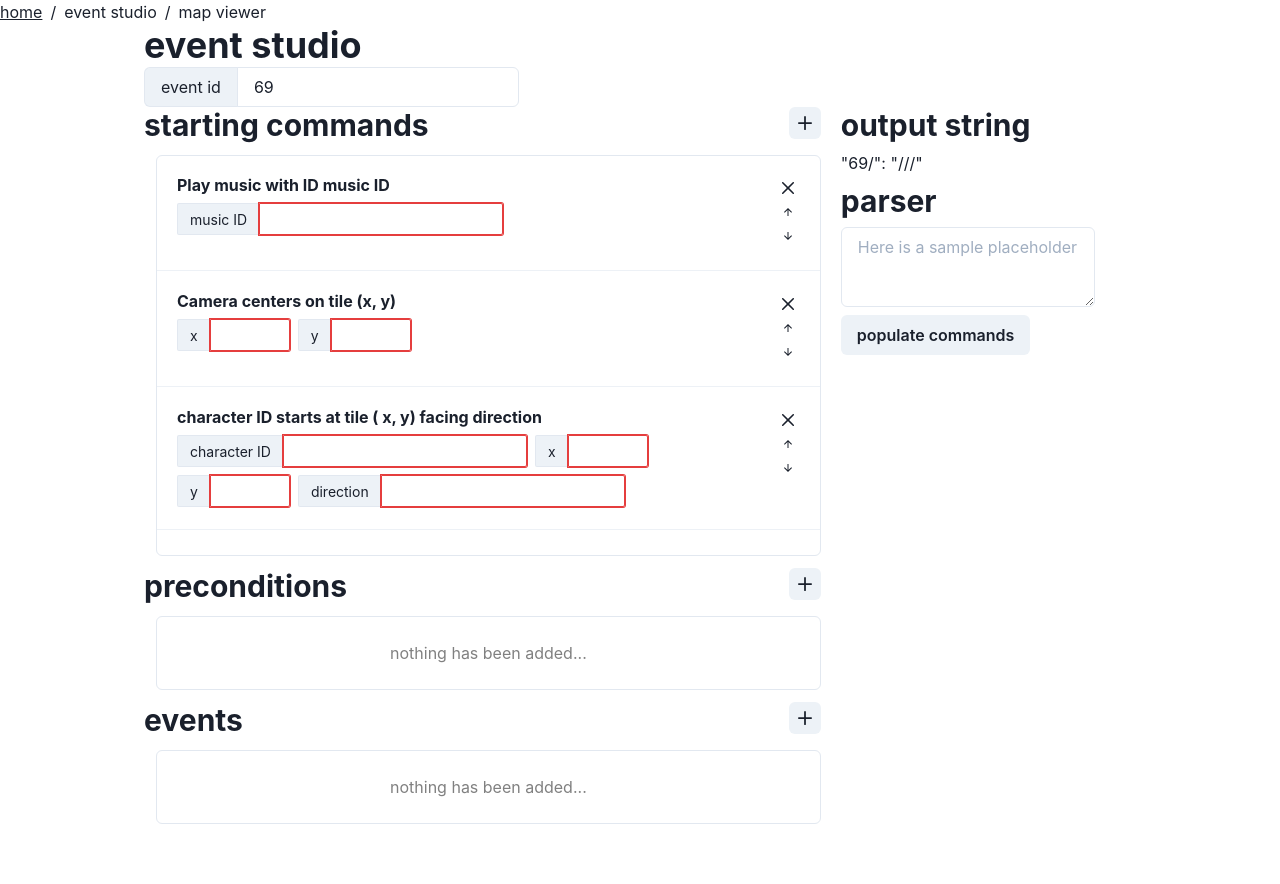
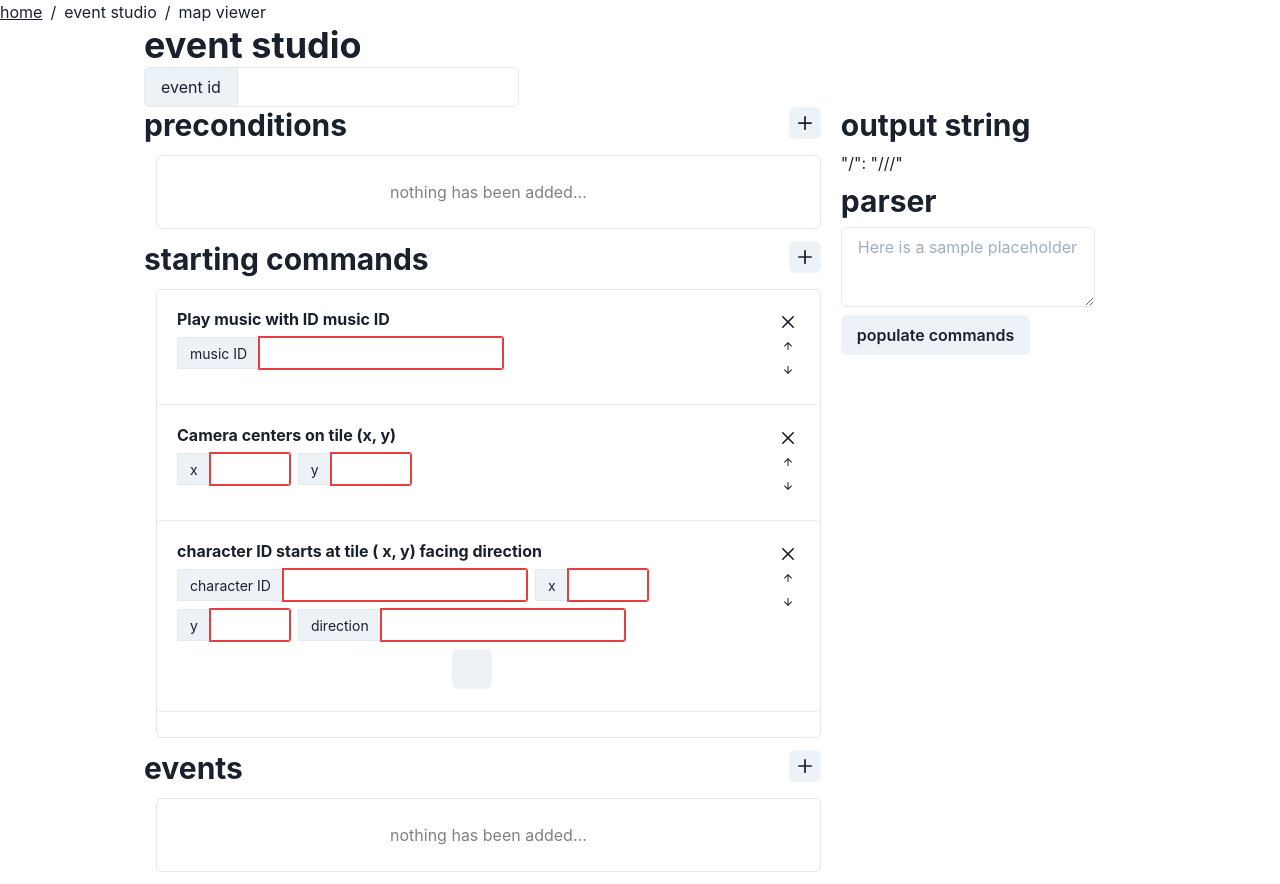
Before and after one commit to meanjeekim/cis497-final-project, a React (Create React App) app in the folder stardew-mod-ui/: page /sdv-mod-automator/eventstudio in a window 1280 px wide. Before the commit the page ends 836 px from the top, so only its background shows below. Built offline with nearby package versions, Linux system fonts and the light colour scheme.

Commit message:
implement argument sets and list arg types

```diff
--- a/stardew-mod-ui/src/eventstudio/Command.tsx
+++ b/stardew-mod-ui/src/eventstudio/Command.tsx
@@ -21,6 +21,7 @@ export interface IArgInfo {
     argName: string;
     required: boolean;
     titleText?: string;
+    list?: boolean;
 }
 
 export interface ICommandType {
@@ -71,29 +72,43 @@ export const Command = ({commandIndex, cmd, setAddedCommands, ref }:IPropsComman
         <Flex>
             <Wrap wordBreak="normal" direction="column">
                 <WrapItem><Tooltip label={cmd.description} placement="right">
-                    <Heading size="sm">{
+                    <Heading size="sm">
+                      {
                         cmd.args.length == 0 || cmd.argNames[0].titleText === undefined
                         ? cmd.title
                         : cmd.args.map((arg, cmdIdx) =>
                           arg.map((argValue, idx) => {
+                              const argNameIdx = Math.min(cmd.argNames.length-1, idx);
                               if (idx >= cmd.argNames.length) {
                                   console.log(cmd);
                               }
 
-                            const titleValue = argValue == "" ? cmd.argNames[idx].argName : argValue;
+                              const title = cmd.argNames[argNameIdx].titleText;
+                              const titleValue = argValue == "" ? cmd.argNames[argNameIdx].argName : argValue;
 
                               // check if arg is optional
-                            if (cmd.argNames[idx].required) {
+                              if (cmd.argNames[argNameIdx].required) {
                                   // replace "<value>" in titleText with the value
-                                return cmd.argNames[idx].titleText ? cmd.argNames[idx].titleText?.replace("<value>", titleValue) : titleValue;
+                                  if (title && cmd.argNames[argNameIdx].list) {
+                                      // split titleValue
+                                      let listTitle = title!;
+                                      const titleValueSplit = titleValue.split(' ');
+                                      titleValueSplit.forEach(v => {
+                                          listTitle = listTitle.replace("<value>", v)
+                                      });
+                                      return listTitle;
+                                  }
+                                  return title && argNameIdx === idx ? title?.replace("<value>", titleValue) : titleValue;
                               } else {
-                                const split = cmd.argNames[idx].titleText?.split('~') ?? [titleValue, titleValue];
+                                  const split = title?.split('~') ?? [titleValue, titleValue];
                                   return argValue.length > 0
                                       ? split[0]
                                       : split[1];
                               }
                             }).join(' ')
-                    )}</Heading>
+                        ).join(' AND ')
+                      }
+                    </Heading>
                 </Tooltip></WrapItem>
                 {
                     cmd.argNames.length > 0 &&
@@ -141,21 +156,59 @@ export const Command = ({commandIndex, cmd, setAddedCommands, ref }:IPropsComman
 }
 
 export const ArgInputList = ({commandIndex, cmd, setAddedCommands}:IPropsCommand ) => {
-    // console.log(cmd);
+    console.log('arginputcmd', cmd);
+    const addArgSet = () => {
+      setAddedCommands(prevCommands => {
+          const newCommands = [
+              ...prevCommands.slice(0, commandIndex),
+              {
+                  ...prevCommands[commandIndex],
+                  args: [
+                      ...prevCommands[commandIndex].args,
+                      cmd.argNames.map(() => ''),     // new array of argName size of empty strings
+                  ]
+              },
+              ...prevCommands.slice(commandIndex + 1),
+          ];
+          return newCommands;
+      })
+    }
+
+    const addArg = (argEntryIdx: number) => {
+      setAddedCommands(prevCommands => {
+          const newCommands = [
+              ...prevCommands.slice(0, commandIndex),
+              {
+                  ...prevCommands[commandIndex],
+                  args: [
+                    ...prevCommands[commandIndex].args.slice(0, argEntryIdx),
+                    [
+                        ...prevCommands[commandIndex].args[argEntryIdx],
+                        ""
+                    ],
+                    ...prevCommands[commandIndex].args.slice(argEntryIdx + 1),
+                  ]
+              },
+              ...prevCommands.slice(commandIndex + 1),
+          ];
+          return newCommands;
+      })
+    }
 
     return (
         <VStack>
             {cmd.args.map((argEntry, argEntryIdx) =>
                 <HStack key={`arginputHstack${argEntryIdx}`}>
                     <Wrap direction="row">
-                        {argEntry.map((argValue, argIdx) =>
-                            cmd.argNames[argIdx]
+                        {argEntry.map((argValue, argIdx) => {
+                            const argNameIdx = Math.min(cmd.argNames.length-1, argIdx);
+                            return cmd.argNames[argNameIdx]
                             ? <WrapItem key={`arginputwrap${argIdx}`}>
                             <InputGroup size="sm">
-                                <InputLeftAddon children={cmd.argNames[argIdx].argName} />
+                                <InputLeftAddon children={cmd.argNames[argNameIdx].argName} />
                                 <Input
-                                    isInvalid={cmd.argNames[argIdx].required && argValue.trim().length == 0}
-                                    w={cmd.argNames[argIdx].argName.length <= 2
+                                    isInvalid={cmd.argNames[argNameIdx].required && argValue.trim().length == 0}
+                                    w={cmd.argNames[argNameIdx].argName.length <= 2
                                         ? "20"
                                         : "30"}
                                     value={argValue}
@@ -177,27 +230,18 @@ export const ArgInputList = ({commandIndex, cmd, setAddedCommands}:IPropsCommand
                                             },
                                             ...prevCommands.slice(commandIndex + 1),
                                         ];
-                                        // console.log(newCommands);
                                         return newCommands;
-                                        // const commands = [...prevCommands];
-                                        // const command = {...commands[commandIndex]};
-                                        // const commandArgEntries = [...command.args];
-                                        // const commandArg = [...commandArgEntries[argEntryIdx]];
-                                        // commandArg[argIdx] = event.target.value;
-                                        // commandArgEntries[argEntryIdx] = commandArg;
-                                        // command.args = commandArgEntries;
-                                        // commands[commandIndex] = command;
-                                        // console.log(commands);
-                                        // return commands;
                                     })
                                     }} />
                             </InputGroup>
                             </WrapItem>
                             : <Text key={`arginputText${argIdx}`}>No arg param for "{argValue}"</Text>
-                        )}
+                        })}
+                        { cmd.title.endsWith('>+') && <IconButton onClick={() => addArg(argEntryIdx)} aria-label="add another set of arguments"/>}
                     </Wrap>
                 </HStack>
             )}
+          { cmd.title.endsWith(']+') && <IconButton onClick={addArgSet} aria-label="add another set of arguments"/>}
         </VStack>
     );
 };
--- a/stardew-mod-ui/src/eventstudio/EventOutput.tsx
+++ b/stardew-mod-ui/src/eventstudio/EventOutput.tsx
@@ -56,12 +56,15 @@ export const EventOutput = ({data}:IPropsEventOutput) => {
         const pcStringArr = arr.map((pc) => {
           const commandString = pc.command;
           const spaceString = pc.args.length > 0 && pc.command.length > 0 ? ' ': '';
-          const argsString = pc.args.map((argEntry, i) => {
-            if (pc.argNames[i].argName === "\"text\"") {
-              return `\\"${argEntry.join(' ').trim()}\\"`;
-            }
-            return argEntry.join(' ').trim();
-          }).join(' ');
+          const argsString = pc.args.map((argEntry, argEntryIdx) => (
+            argEntry.map((argValue, argIdx) => {
+              if (pc.argNames[Math.min(pc.argNames.length-1, argIdx)].argName === "\"text\"") {
+                return `\\"${argValue.trim()}\\"`;
+              } else {
+                return argValue.trim();
+              }
+            }).join(' ').trim()
+          )).join(' ');
 
           console.log(commandString, spaceString, argsString);
 
--- a/stardew-mod-ui/src/eventstudio/EventStudio.tsx
+++ b/stardew-mod-ui/src/eventstudio/EventStudio.tsx
@@ -27,7 +27,7 @@ eventJson.map((cmdType) => {
 export const EventStudio = () => {
     const [preconditions, setPreconditions] = React.useState(pcJson);
     const [addedPreconditions, setAddedPreconditions] = React.useState<ICommand []>([]);
-    const [eventId, setEventId] = React.useState("69");
+    const [eventId, setEventId] = React.useState("");
 
     const [events, setEvents] = React.useState(eventJson);
     const [addedEvents, setAddedEvents] = React.useState<ICommand []>([]);
@@ -75,8 +75,8 @@ export const EventStudio = () => {
 
             <HStack align="flex-start">
                 <Box w="70%">
+                    <CommandSection section={{title: "preconditions", commands: preconditions, addedCommands: addedPreconditions, setAddedCommands: setAddedPreconditions, refs: pcRefs}} />
                     <CommandSection section={{title: "starting commands", commands: startEventJson, addedCommands: startEvents, setAddedCommands: setStartEvents, refs: startRefs}} />
-                    <CommandSection section={{title: "preconditions", commands: preconditions, addedCommands: addedPreconditions, setAddedCommands: setAddedPreconditions, refs: pcRefs}} />
                     <CommandSection section={{title: "events", commands: events, addedCommands: addedEvents, setAddedCommands: setAddedEvents, refs: eventRefs}} />
                 </Box>
                 <Box w="30%">
```
Also changed, not shown: stardew-mod-ui/src/data/event/eventCommandsFormattedObjArgs.json. Lines whose indentation alone changed are shown as unchanged.
